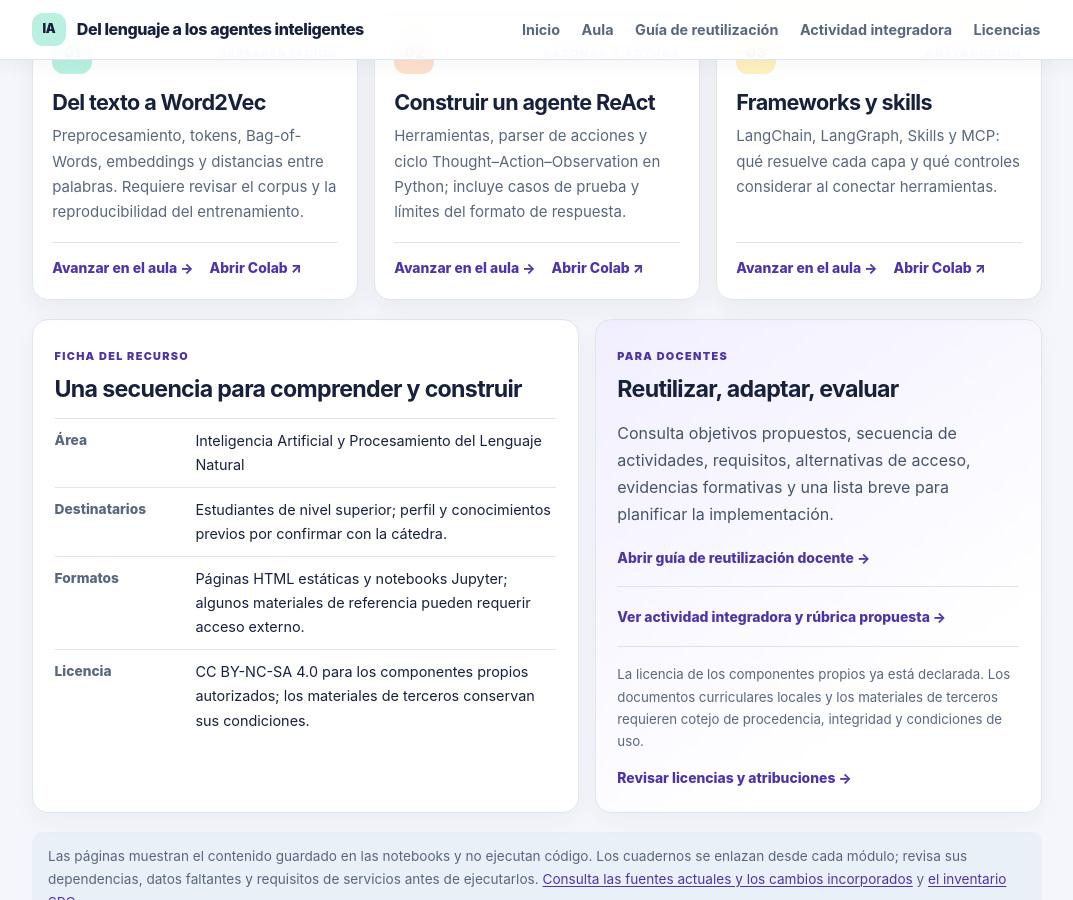
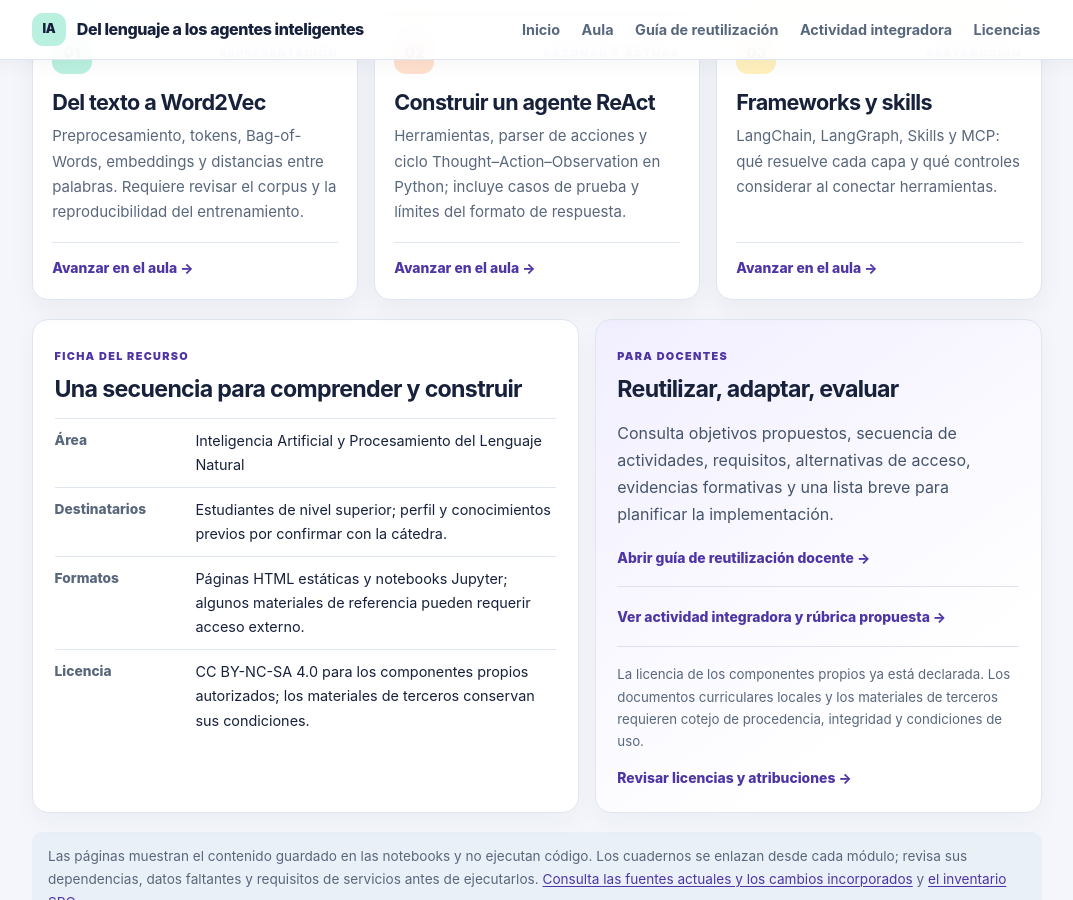
Before and after one commit to comercisandro/RecursoEducativoAbierto, a Jekyll site: the page built from index.md, in a window 1280 px wide and 900 px high, scrolled down 804 px. Shown: the whole window, without its empty margins (103-1176 px from the left). Built offline with Jekyll 4.4.1, drawn with Linux system fonts in a browser that asks for light colours.

Commit message:
Move Colab links into classroom

```diff
--- a/assets/course.css
+++ b/assets/course.css
@@ -46,6 +46,8 @@
 .learning-card { overflow:hidden; border:1px solid var(--line); border-radius:1rem; background:#fff; box-shadow:0 10px 30px rgb(23 33 59 / 7%); }
 .tabs { display:flex; flex-wrap:wrap; gap:.15rem; padding:.5rem .55rem 0; border-bottom:1px solid var(--line); background:#fafbfc; }
 .tab { min-height:3rem; padding:.6rem .9rem; border:0; border-radius:.55rem .55rem 0 0; color:var(--muted); background:transparent; cursor:pointer; font-size:.86rem; font-weight:730; }
+.tab-link { display:inline-flex; align-items:center; color:var(--muted); text-decoration:none; }
+.tab-link:hover { color:var(--violet); background:#fff; }
 .tab.selected { color:var(--violet); background:#fff; box-shadow:0 -2px 0 var(--violet) inset; }
 .tab-panel { min-height:280px; padding:clamp(.85rem,2vw,1.4rem); }
 .media { display:grid; overflow:hidden; min-height:220px; aspect-ratio:16 / 9; place-items:center; border-radius:.75rem; background:#10162d; }
--- a/aula.html
+++ b/aula.html
@@ -36,9 +36,9 @@
       <section class="lesson-header" aria-labelledby="lesson-title"><p id="kicker" class="eyebrow">MÓDULO 1 · TEXTO Y EMBEDDINGS</p><h2 id="lesson-title">Del texto a Word2Vec</h2><p id="description">Prepara un corpus, observa cómo se aprenden embeddings y explora qué muestran —y qué no muestran— las similitudes entre palabras.</p><div id="objectives" class="pills"><span>Preparar el corpus</span><span>Aprender embeddings</span><span>Leer similitudes</span></div></section>
 
       <section class="learning-card" aria-label="Formatos de aprendizaje">
-        <div class="tabs" role="tablist" aria-label="Selecciona un formato"><button class="tab selected" id="tab-video" data-view="video" role="tab" aria-selected="true" aria-controls="panel-video" type="button">Ver explicación</button><button class="tab" id="tab-reading" data-view="reading" role="tab" aria-selected="false" aria-controls="panel-reading" type="button">Leer módulo</button></div>
+        <div class="tabs" role="tablist" aria-label="Selecciona un formato"><button class="tab selected" id="tab-video" data-view="video" role="tab" aria-selected="true" aria-controls="panel-video" type="button">Ver explicación</button><button class="tab" id="tab-reading" data-view="reading" role="tab" aria-selected="false" aria-controls="panel-reading" type="button">Leer módulo</button><a class="tab tab-link" id="colab-tab" href="https://colab.research.google.com/github/comercisandro/RecursoEducativoAbierto/blob/master/fuentes/modulo-1.ipynb" target="_blank" rel="noopener noreferrer">Ir a Colab ↗</a></div>
         <div id="panel-video" class="tab-panel" role="tabpanel" aria-labelledby="tab-video"><div id="media" class="media"></div><p id="media-note" class="media-note">Explicación audiovisual. También puedes continuar con la lectura del módulo.</p></div>
-        <div id="panel-reading" class="tab-panel" role="tabpanel" aria-labelledby="tab-reading" hidden><div class="panel-heading"><div><p class="eyebrow">LECTURA Y PRÁCTICA</p><h3>Contenido del módulo</h3></div><a id="page-link" href="modulos_html/01-word2vec.html" target="_blank" rel="noopener noreferrer">Abrir completo ↗</a></div><p class="helper">La lectura estática se muestra aquí sin ejecutar código. También puedes descargar los materiales o abrir la notebook en Colab.</p><iframe id="reading-frame" class="reading-frame" title="Contenido del módulo seleccionado" src="modulos_html/01-word2vec.html?embedded=1"></iframe><div class="actions"><a id="notebook-link" class="action" href="fuentes/modulo-1.ipynb">Notebook</a><a id="pdf-link" class="action" href="fuentes/modulo-1%20-%20Colab.pdf">PDF</a><a id="colab-link" class="action" target="_blank" rel="noopener noreferrer" href="https://colab.research.google.com/github/comercisandro/RecursoEducativoAbierto/blob/master/fuentes/modulo-1.ipynb">Colab ↗</a></div><p id="requirements" class="helper"></p></div>
+        <div id="panel-reading" class="tab-panel" role="tabpanel" aria-labelledby="tab-reading" hidden><div class="panel-heading"><div><p class="eyebrow">LECTURA Y PRÁCTICA</p><h3>Contenido del módulo</h3></div><a id="page-link" href="modulos_html/01-word2vec.html" target="_blank" rel="noopener noreferrer">Abrir completo ↗</a></div><p class="helper">La lectura estática se muestra aquí sin ejecutar código. También puedes descargar los materiales o abrir la notebook en Colab.</p><iframe id="reading-frame" class="reading-frame" title="Contenido del módulo seleccionado" src="modulos_html/01-word2vec.html?embedded=1"></iframe><div class="actions"><a id="notebook-link" class="action" href="fuentes/modulo-1.ipynb">Notebook</a><a id="pdf-link" class="action" href="fuentes/modulo-1%20-%20Colab.pdf">PDF</a></div><p id="requirements" class="helper"></p></div>
       </section>
 
       <section class="study-grid"><div class="study-card"><p class="eyebrow">IDEA CLAVE</p><h3>Lo importante de esta lección</h3><p id="key-idea"></p></div><details><summary>Objetivos, actividad y pregunta guía</summary><div class="details-body"><h4>Al finalizar, podrás</h4><ul id="outcomes"></ul><h4>Actividad breve</h4><p id="activity"></p><h4>Pregunta para reflexionar</h4><p id="question"></p></div></details></section>
--- a/index.md
+++ b/index.md
@@ -29,19 +29,19 @@
         <div class="home-card-top"><span class="home-module-number">01</span><span class="home-card-kicker">REPRESENTACIÓN</span></div>
         <h3>Del texto a Word2Vec</h3>
         <p>Preprocesamiento, tokens, Bag-of-Words, embeddings y distancias entre palabras. Requiere revisar el corpus y la reproducibilidad del entrenamiento.</p>
-        <div class="home-card-actions"><a href="aula.html?module=1">Avanzar en el aula <span aria-hidden="true">→</span></a><a href="https://colab.research.google.com/github/comercisandro/RecursoEducativoAbierto/blob/master/fuentes/modulo-1.ipynb" target="_blank" rel="noopener noreferrer">Abrir Colab ↗</a></div>
+        <div class="home-card-actions"><a href="aula.html?module=1">Avanzar en el aula <span aria-hidden="true">→</span></a></div>
       </article>
       <article class="home-module-card module-card-02">
         <div class="home-card-top"><span class="home-module-number">02</span><span class="home-card-kicker">RAZONAR Y ACTUAR</span></div>
         <h3>Construir un agente ReAct</h3>
         <p>Herramientas, parser de acciones y ciclo Thought–Action–Observation en Python; incluye casos de prueba y límites del formato de respuesta.</p>
-        <div class="home-card-actions"><a href="aula.html?module=2">Avanzar en el aula <span aria-hidden="true">→</span></a><a href="https://colab.research.google.com/github/comercisandro/RecursoEducativoAbierto/blob/master/fuentes/modulo-2.ipynb" target="_blank" rel="noopener noreferrer">Abrir Colab ↗</a></div>
+        <div class="home-card-actions"><a href="aula.html?module=2">Avanzar en el aula <span aria-hidden="true">→</span></a></div>
       </article>
       <article class="home-module-card module-card-03">
         <div class="home-card-top"><span class="home-module-number">03</span><span class="home-card-kicker">ABSTRACCIÓN</span></div>
         <h3>Frameworks y skills</h3>
         <p>LangChain, LangGraph, Skills y MCP: qué resuelve cada capa y qué controles considerar al conectar herramientas.</p>
-        <div class="home-card-actions"><a href="aula.html?module=3">Avanzar en el aula <span aria-hidden="true">→</span></a><a href="https://colab.research.google.com/github/comercisandro/RecursoEducativoAbierto/blob/master/fuentes/modulo-3.ipynb" target="_blank" rel="noopener noreferrer">Abrir Colab ↗</a></div>
+        <div class="home-card-actions"><a href="aula.html?module=3">Avanzar en el aula <span aria-hidden="true">→</span></a></div>
       </article>
     </div>
   </section>
```
Also changed, not shown: assets/course.js.
